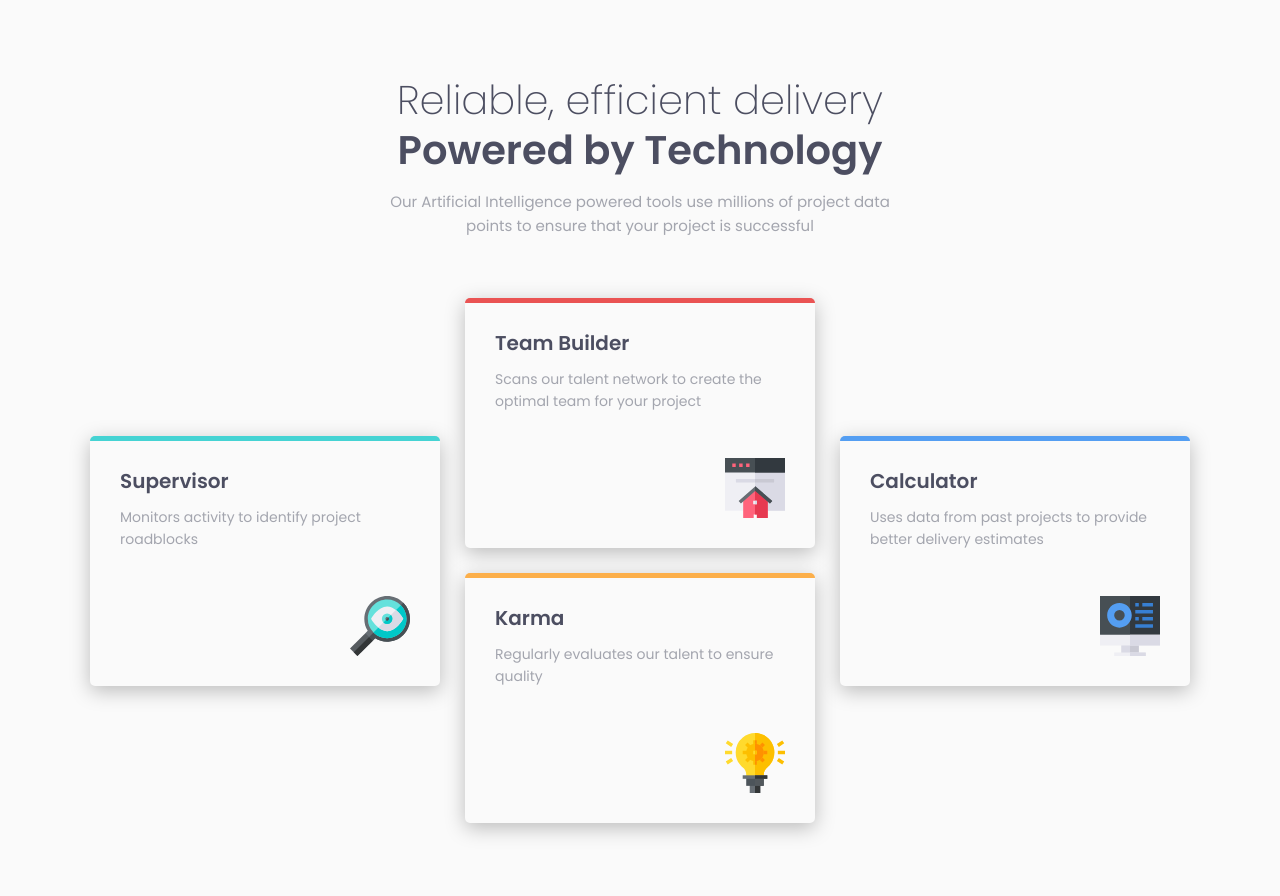
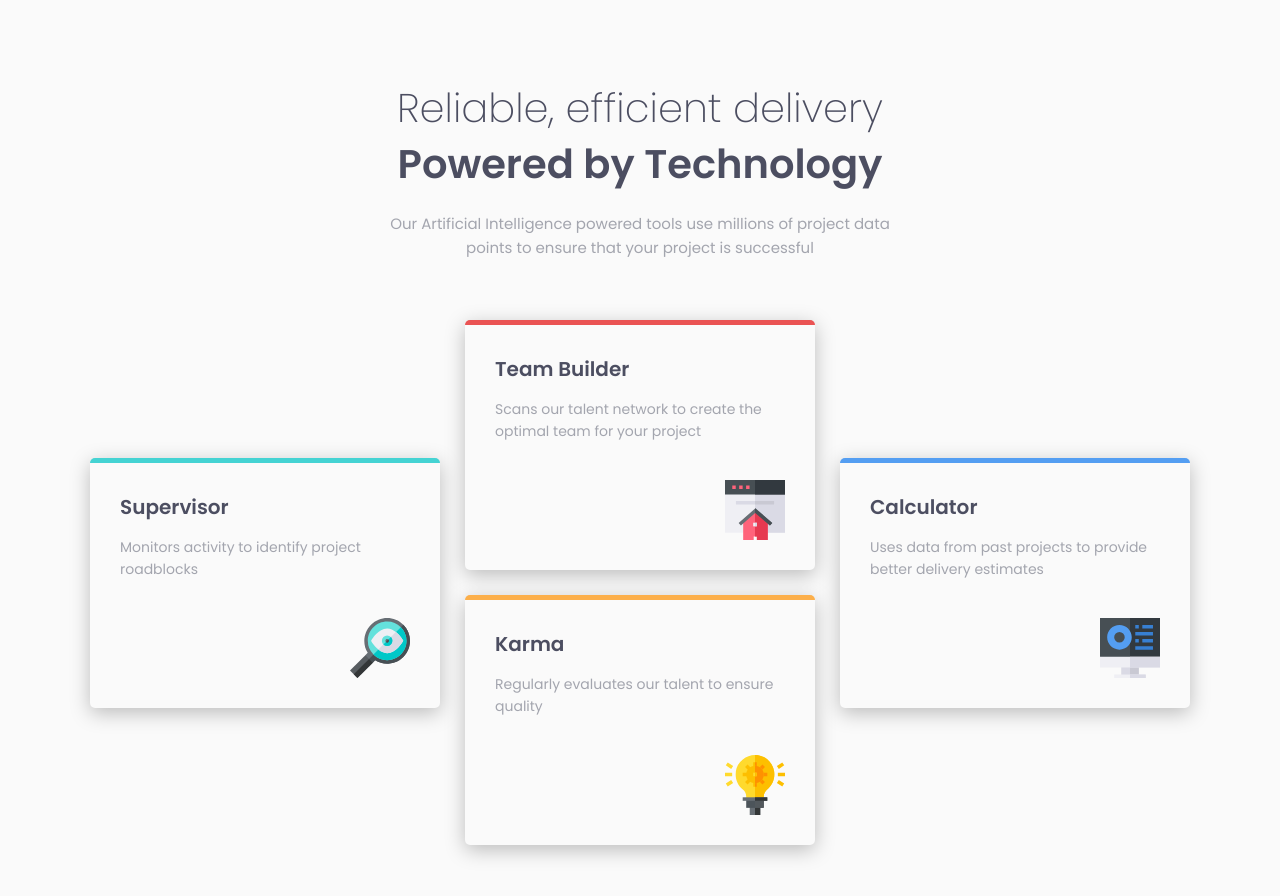
Before and after one commit to danmlarsen/Four-card-feature-section, a website: page index.html in a window 1280 px wide. Drawn offline with Linux system fonts and the light colour scheme.

Commit message:
Fixes based on suggestions

```diff
--- a/index.html
+++ b/index.html
@@ -13,8 +13,7 @@
 </head>
 <body>
     <header class="header">
-        <h1 class="header__primary-heading">Reliable, efficient delivery</h1>
-        <h2 class="header__secondary-heading">Powered by Technology</h2>
+        <h1 class="header__primary-heading">Reliable, efficient delivery <span class="header__primary-heading--highlight">Powered by Technology</span></h1>
         <p class="header__paragraph">Our Artificial Intelligence powered tools use millions of project data points to ensure that your project is successful</p>
     </header>
 
--- a/scss/_base.scss
+++ b/scss/_base.scss
@@ -30,7 +30,7 @@ body {
 
 h1,h2,h3 {
     color: $color-primary;
-    line-height: 1;
+    line-height: 1.4;
     font-weight: 600;
 }
 
--- a/scss/_layout.scss
+++ b/scss/_layout.scss
@@ -7,14 +7,14 @@
     max-width: 50rem;
 
     &__primary-heading {
-        font-size: 2.5rem;
+        font-size: 2.4rem;
         font-weight: 200;
-        margin-bottom: 1rem;
-    }
+        margin-bottom: 2rem;
 
-    &__secondary-heading {
-        font-size: 2.5rem;
-        margin-bottom: 2rem;
+        &--highlight {
+            font-weight: 600;
+            display: block;
+        }
     }
 
     @include respond(tablet) {
```
Also changed, not shown: css/style.css, 1 other file.
